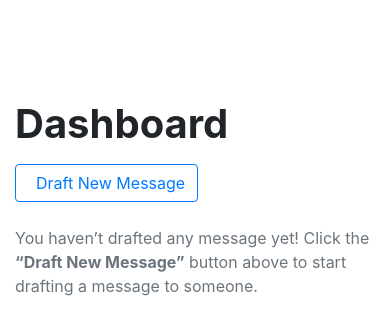
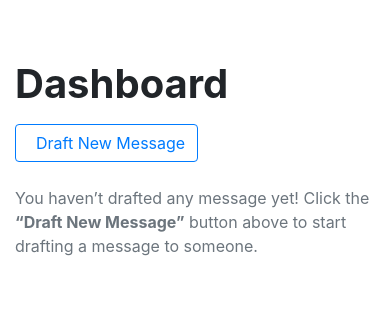
Before and after one commit to georgeyjm/ykps2020, a Flask app: template ykps2020/templates/dashboard.html in a window 390 px wide. Shown: the part 56-391 px from the top of the page. Run offline with Flask 2, Linux system fonts and the light colour scheme; the template is opened without the code that fills it, so the values that code supplies are empty; some libraries are stand-ins or nearby versions.

Commit message:
Improve responsive design

```diff
--- a/ykps2020/static/styles/main.css
+++ b/ykps2020/static/styles/main.css
@@ -8,7 +8,7 @@ h1 {
 
 
 .main-content-container {
-    margin-top: 100px;
+    margin-top: 60px;
 }
 
 .head-back-button {
@@ -70,3 +70,13 @@ h1 {
 .anonymous-check-box:checked + label:before {
     content: '\f21b';
 } */
+
+/* Medium Devices */
+
+@media (min-width: 768px) {
+
+    .main-content-container {
+        margin-top: 100px;
+    }
+
+}
```
